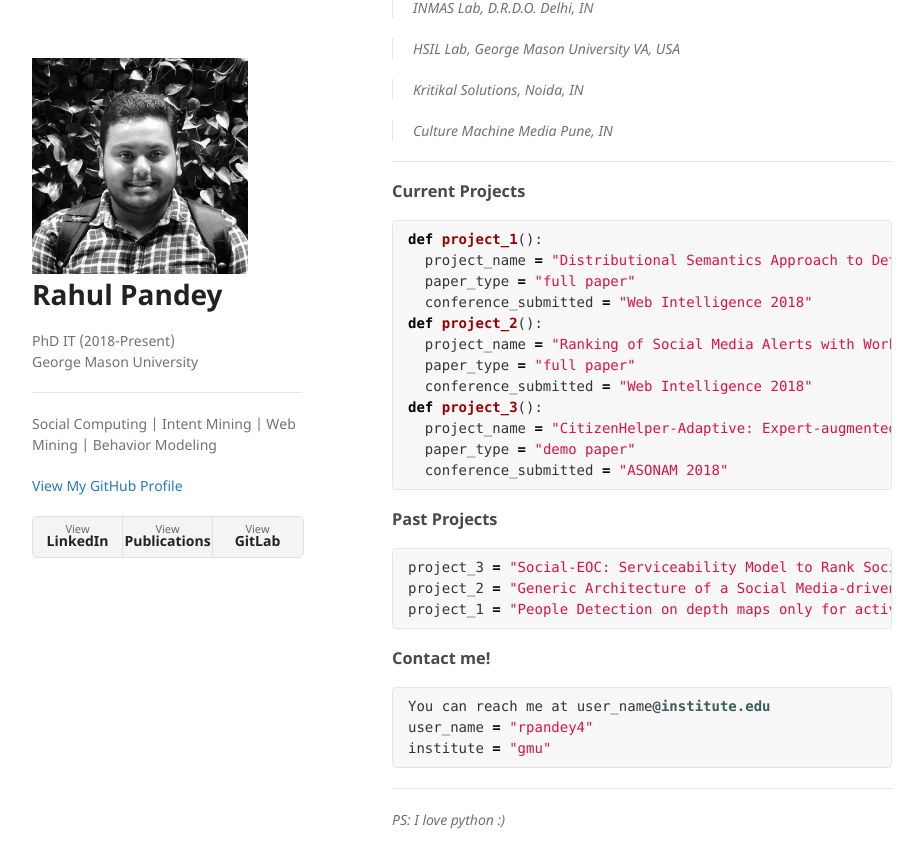
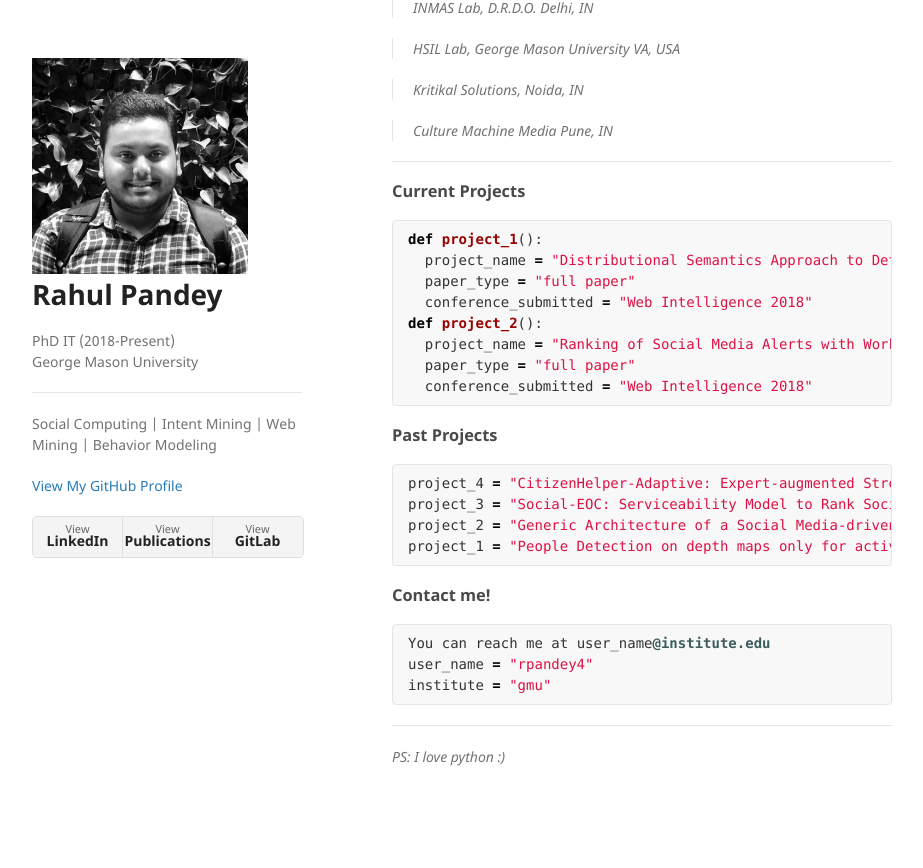
Before and after one commit to gizmowiki/gizmowiki.github.io, a Jekyll site: the page built from index.md, in a window 1280 px wide and 900 px high, scrolled down 867 px. Shown: the top 868 px of the window, without its empty margins (178-1101 px from the left). Built offline with Jekyll 4.4.1, drawn with Linux system fonts in a browser that asks for light colours; our own code applies the rules of GitHub Pages for plain Markdown files; after the commit the page ends 1704 px from its top, so only the background shows below that.

Commit message:
update news/home

````diff
--- a/index.md
+++ b/index.md
@@ -45,15 +45,12 @@ def project_2():
   project_name = "Ranking of Social Media Alerts with Workload Bounds in Emergency Operation Centers"
   paper_type = "full paper"
   conference_submitted = "Web Intelligence 2018"
-def project_3():
-  project_name = "CitizenHelper-Adaptive: Expert-augmented Streaming Analytics System for Emergency Services and Humanitarian Organizations"
-  paper_type = "demo paper"
-  conference_submitted = "ASONAM 2018"
 ```
 <!-- Learning to rank twitter data for intent classification
 Modeling user intent to help Fire and Rescue department of the state -->
 ### [](#header-3)Past Projects
 ```python
+project_4 = "CitizenHelper-Adaptive: Expert-augmented Streaming Analytics System for Emergency Services and Humanitarian Organizations"
 project_3 = "Social-EOC: Serviceability Model to Rank Social Media Requests for Emergency Operation Centers"
 project_2 = "Generic Architecture of a Social Media-driven Intervention Support System for Smart Cities"
 project_1 = "People Detection on depth maps only for activity recognition of patients suffering from Alzheimer disease"
````
Also changed, not shown: 1 other file.
